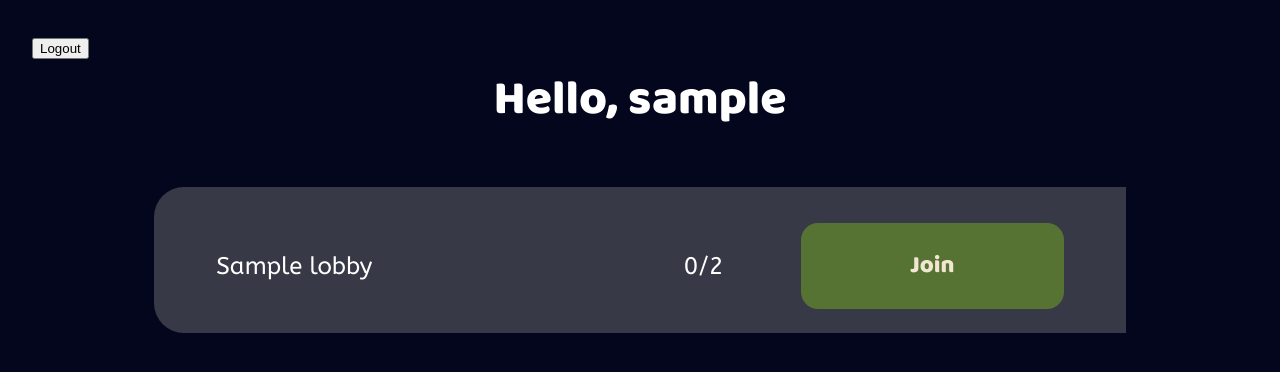
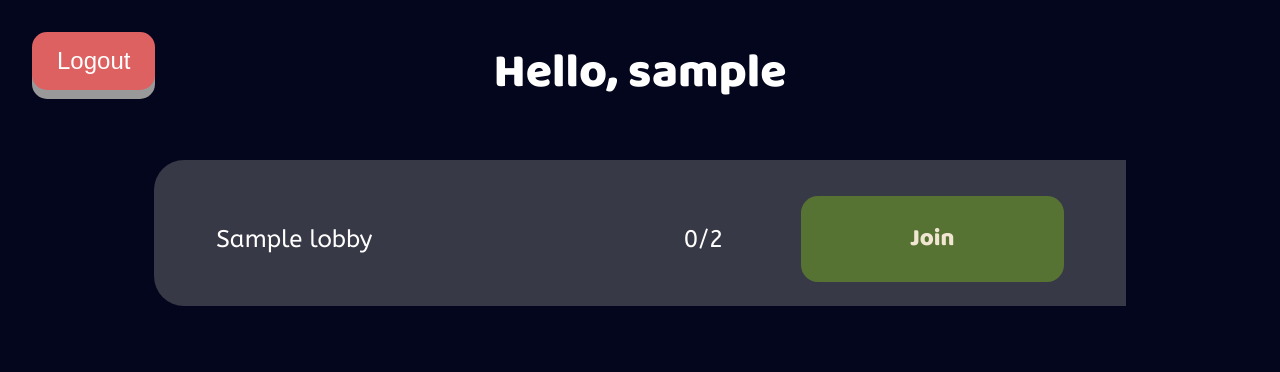
Before and after one commit to Larionov0/MobaTactics, a Django app: page /main/lobbies in a window 1280 px wide. Shown: the top 372 px of the page. Run offline with Django 3.2, Linux system fonts and the light colour scheme; a user stored in the database is signed in; tables that the repository leaves empty hold one stand-in row (values such as "Sample post"); data that the repository does not hold is empty.

Commit message:
edit game menu, add style to logout button

```diff
--- a/game/static/CSS/lobbies.css
+++ b/game/static/CSS/lobbies.css
@@ -89,3 +89,26 @@ p {
     background: #60803a ;
     transition: 0.4s;
 }
+.log_out {
+    position: absolute;
+    display: inline-block;
+    padding: 15px 25px;
+    font-size: 24px;
+    cursor: pointer;
+    text-align: center;
+    text-decoration: none;
+    outline: none;
+    color: #fff;
+    background-color: #DE6161;
+    border: none;
+    border-radius: 15px;
+    box-shadow: 0 9px #999;
+}
+
+.log_out:hover {background-color: #BD3939}
+
+.log_out:active {
+  background-color: #BD3939;
+  box-shadow: 0 5px #666;
+  transform: translateY(4px);
+}
--- a/game/templates/game.html
+++ b/game/templates/game.html
@@ -67,9 +67,9 @@
 					<button type="button" class="btn-close btn-close-white" data-bs-dismiss="offcanvas"></button>
 				</div>
 				<div class="offcanvas-body">
-					<a href="#">Play</a>
-					<a href="#">Learn</a>
-					<a href="#">Sign out</a>
+					<a href="https://youtu.be/7-YvFJLQ40g">Tutorial</a>
+					<a href="/main/lobbies">Back to lobby list</a>
+					<a href="/auth/logout">Logout</a>
 				</div>
 			</div>
 
--- a/game/templates/lobbies.html
+++ b/game/templates/lobbies.html
@@ -24,7 +24,7 @@
 </head>
 <body>
     <div>
-        <button onclick="window.location.href='/auth/logout'">Logout</button>
+        <button class="log_out" onclick="window.location.href='/auth/logout'">Logout</button>
         <h1>Hello, {{ user.username }}</h1>
         <div class="lobby_container">
         {% for lobby in lobbies %}
```
